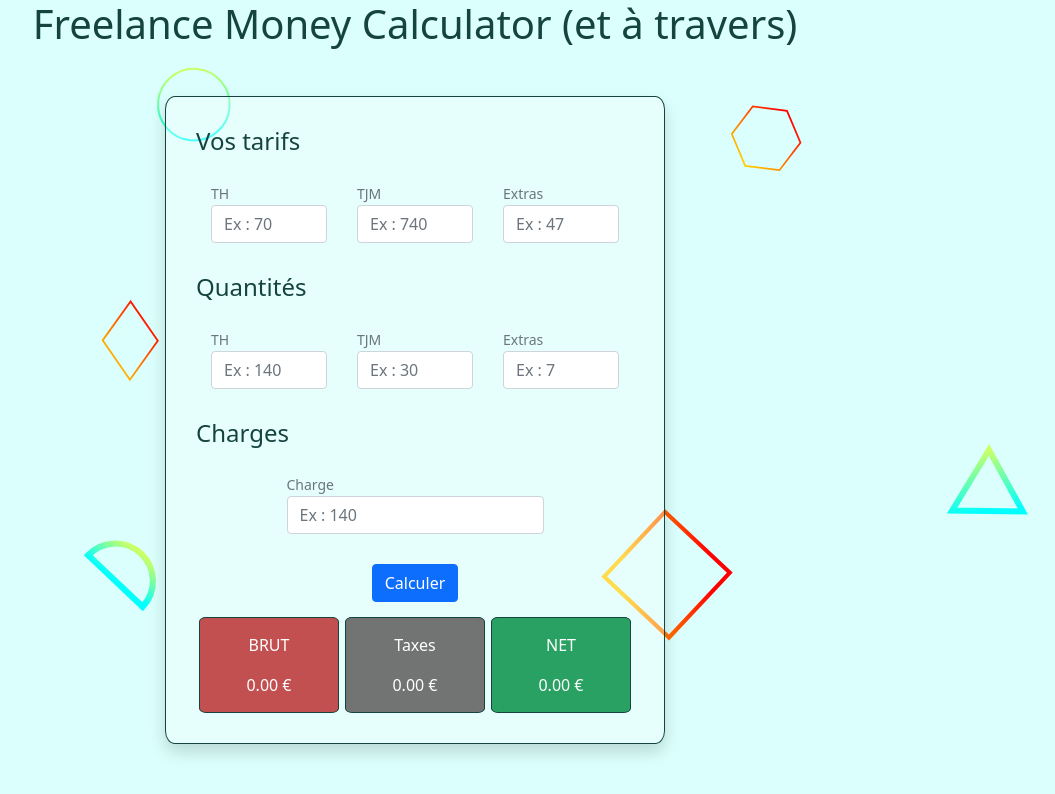
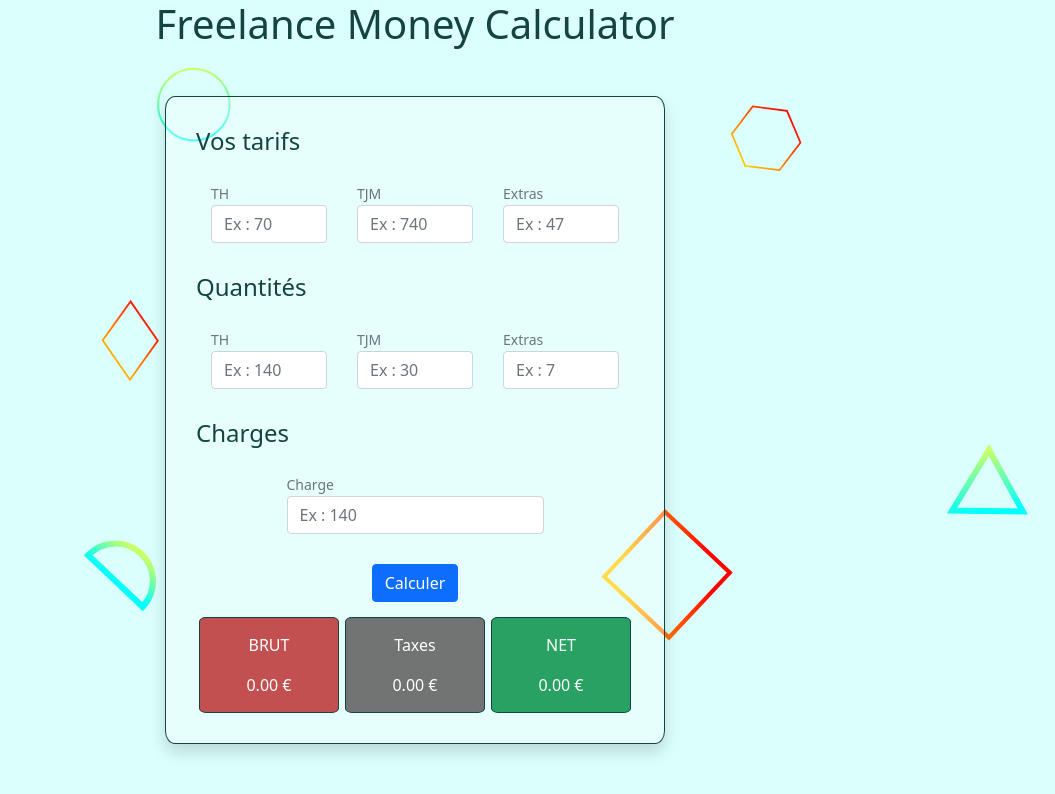
Before and after one commit to SophieVDev/calcul-de-gain-freelance, a plain HTML site: page freelanceMoney.html in a window 1280 px wide. Shown: the whole page, without its empty margins (225-1280 px from the left). Drawn offline with nearby package versions, Linux system fonts and the light colour scheme.

Commit message:
Update freelanceMoney.html

```diff
--- a/freelanceMoney.html
+++ b/freelanceMoney.html
@@ -10,7 +10,7 @@
 </head>
 <body>
     <header>
-        <h1 class="mb-5">Freelance Money Calculator (et à travers)</h1>
+        <h1 class="mb-5">Freelance Money Calculator</h1>
     </header>
     <main class="container">
         <form class="formCalcul shadow" id="formCalculGain">
```
